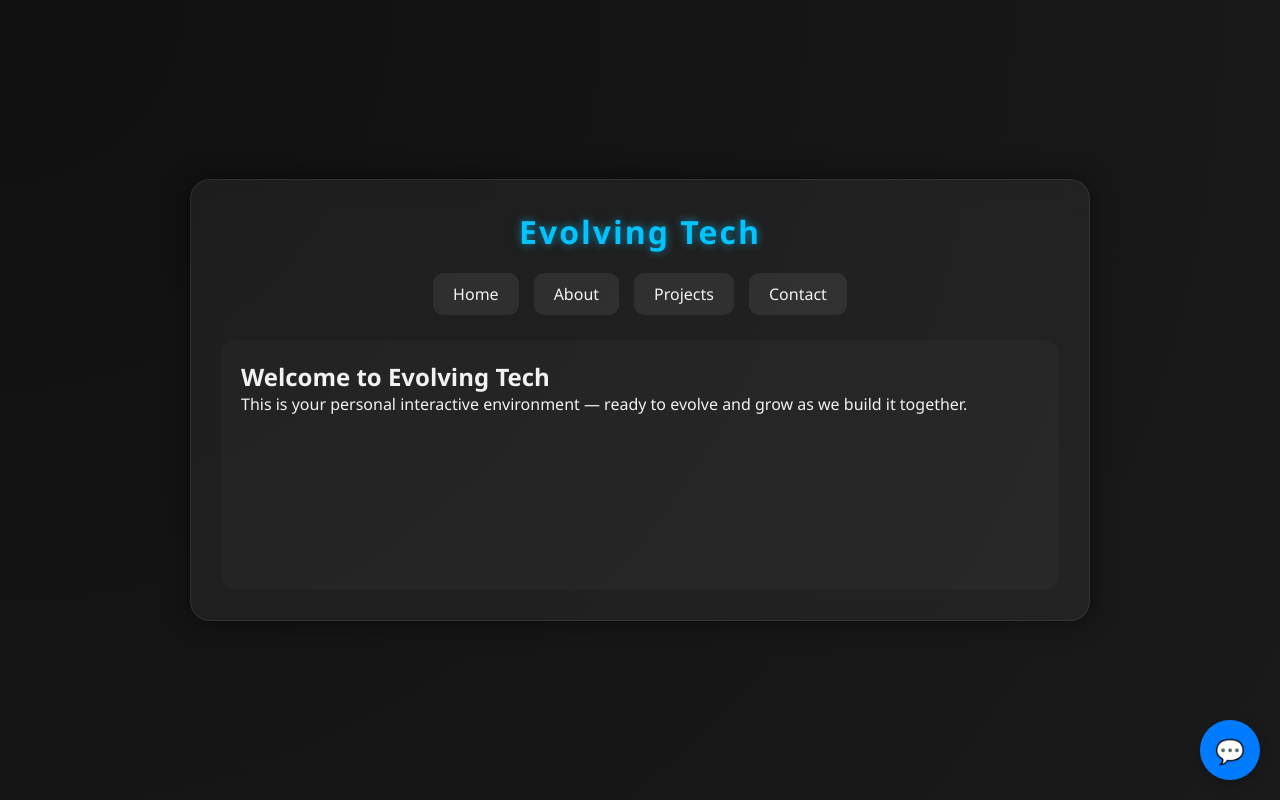
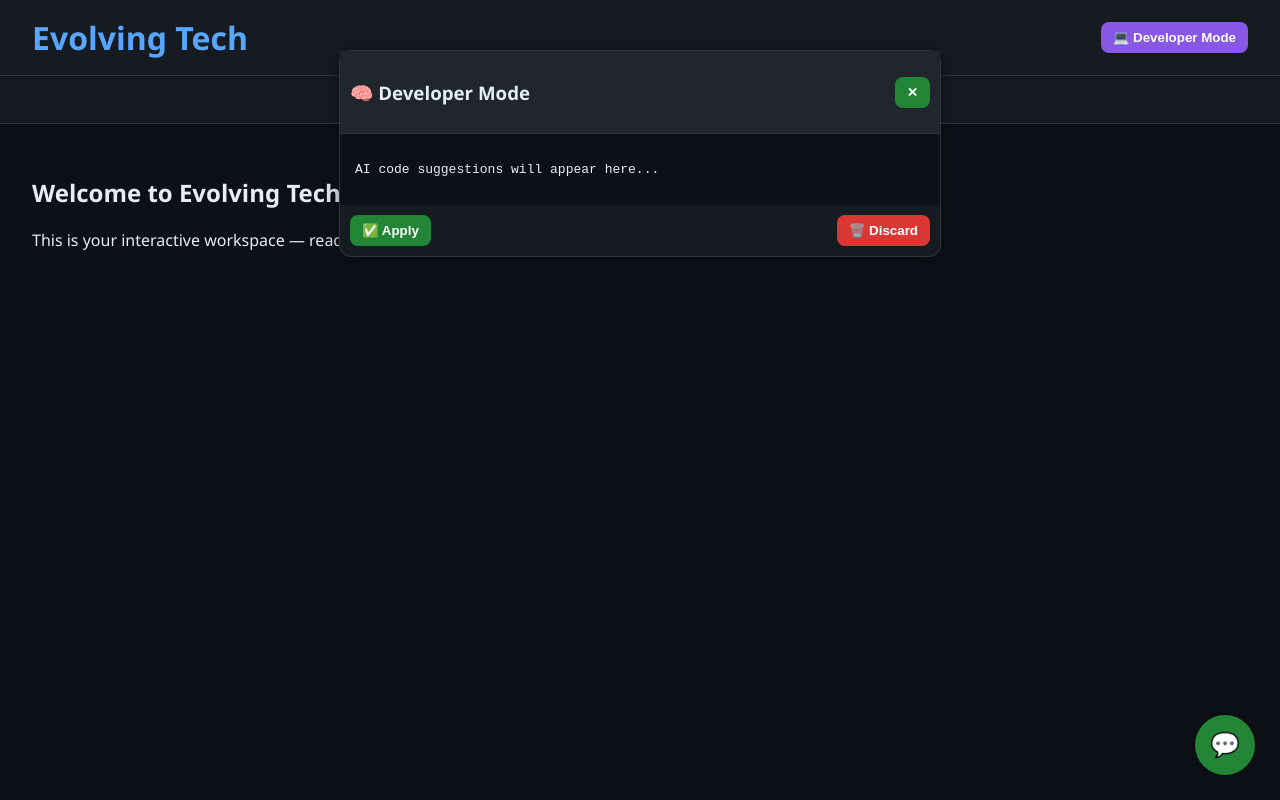
Before and after one commit to toxicvxp847-ux/EvolvingTech, a website: page index.html in a window 1280 px wide. Drawn offline with Linux system fonts and the light colour scheme.

Commit message:
Add Developer Mode UI to Evolving Tech

```diff
--- a/index.html
+++ b/index.html
@@ -1,3 +1,4 @@
+
 <!DOCTYPE html>
 <html lang="en">
 <head>
@@ -10,6 +11,7 @@
   <div id="app">
     <header>
       <h1>Evolving Tech</h1>
+      <button id="devModeToggle" class="dev-toggle">💻 Developer Mode</button>
     </header>
 
     <nav id="main-menu">
@@ -22,22 +24,12 @@
     <main id="content">
       <div id="home" class="section active">
         <h2>Welcome to Evolving Tech</h2>
-        <p>This is your personal interactive environment — ready to evolve and grow as we build it together.</p>
-      </div>
-
-      <div id="about" class="section">
-        <h2>About</h2>
-        <p>Evolving Tech is a self-developing workspace we’ll customize and expand step by step.</p>
+        <p>This is your interactive workspace — ready to evolve as we build together.</p>
       </div>
 
       <div id="projects" class="section">
         <h2>Projects</h2>
         <p>Future tools, apps, and experiments will appear here as we create them.</p>
-      </div>
-
-      <div id="contact" class="section">
-        <h2>Contact</h2>
-        <p>Later we can add forms, links, or integrations here.</p>
       </div>
     </main>
   </div>
@@ -60,6 +52,21 @@
     </div>
   </div>
 
+  <!-- Developer Mode Panel -->
+  <div id="devPanel" class="dev-panel hidden">
+    <div class="dev-header">
+      <h3>🧠 Developer Mode</h3>
+      <button id="closeDev">✕</button>
+    </div>
+    <div id="devOutput" class="dev-output">
+      <p class="system">AI code suggestions will appear here...</p>
+    </div>
+    <div class="dev-actions">
+      <button id="applyCode" class="apply-btn">✅ Apply</button>
+      <button id="discardCode" class="discard-btn">🗑️ Discard</button>
+    </div>
+  </div>
+
   <script src="script.js"></script>
 </body>
 </html>
--- a/style.css
+++ b/style.css
@@ -1,168 +1,164 @@
-/* ==== EVOLVING TECH - STYLE.CSS ==== */
-
-/* Basic Reset */
-* {
+body {
+  font-family: "Segoe UI", sans-serif;
+  background: #0d1117;
+  color: #e6edf3;
   margin: 0;
   padding: 0;
-  box-sizing: border-box;
-  font-family: "Segoe UI", Roboto, sans-serif;
 }
 
-body {
-  background: radial-gradient(circle at top left, #101010, #1a1a1a);
-  color: #f2f2f2;
+header {
   display: flex;
-  justify-content: center;
+  justify-content: space-between;
   align-items: center;
-  height: 100vh;
-  overflow: hidden;
+  padding: 1rem 2rem;
+  background: #161b22;
+  border-bottom: 1px solid #30363d;
 }
 
-/* App Container */
-#app {
-  background: rgba(255, 255, 255, 0.05);
-  backdrop-filter: blur(12px);
-  border: 1px solid rgba(255, 255, 255, 0.08);
-  border-radius: 20px;
-  box-shadow: 0 0 25px rgba(0, 0, 0, 0.5);
-  width: 80%;
-  max-width: 900px;
-  padding: 30px;
-  transition: all 0.3s ease;
+h1 {
+  margin: 0;
+  color: #58a6ff;
 }
 
-/* Header */
-header {
-  text-align: center;
-  margin-bottom: 20px;
+button {
+  cursor: pointer;
+  border: none;
+  border-radius: 8px;
+  padding: 8px 12px;
+  background: #238636;
+  color: #fff;
+  font-weight: bold;
+  transition: background 0.2s;
 }
 
-header h1 {
-  font-size: 2rem;
-  letter-spacing: 2px;
-  color: #00c3ff;
-  text-shadow: 0 0 8px rgba(0, 195, 255, 0.6);
+button:hover {
+  background: #2ea043;
 }
 
-/* Navigation */
+.dev-toggle {
+  background: #8957e5;
+}
+
 #main-menu {
   display: flex;
+  gap: 1rem;
   justify-content: center;
-  gap: 15px;
-  margin-bottom: 25px;
-}
-
-.menu-item {
-  background: rgba(255, 255, 255, 0.07);
-  border: none;
-  padding: 10px 20px;
-  color: #f2f2f2;
-  border-radius: 10px;
-  cursor: pointer;
-  font-size: 1rem;
-  transition: all 0.25s ease;
-}
-
-.menu-item:hover {
-  background: rgba(0, 195, 255, 0.2);
-  color: #00c3ff;
-  transform: scale(1.05);
-}
-
-/* Content Sections */
-#content {
-  background: rgba(255, 255, 255, 0.02);
-  border-radius: 15px;
-  padding: 20px;
-  min-height: 250px;
-  transition: all 0.3s ease;
+  background: #161b22;
+  padding: 0.5rem;
+  border-bottom: 1px solid #30363d;
 }
 
 .section {
   display: none;
+  padding: 2rem;
 }
 
 .section.active {
   display: block;
-  animation: fadeIn 0.5s ease;
 }
 
-/* Animations */
-@keyframes fadeIn {
-  from { opacity: 0; transform: translateY(10px); }
-  to { opacity: 1; transform: translateY(0); }
-}
+/* Chat Styles */
 .chat-btn {
   position: fixed;
-  bottom: 20px;
-  right: 20px;
-  background-color: #007bff;
-  color: white;
-  border: none;
+  bottom: 25px;
+  right: 25px;
+  background: #238636;
   border-radius: 50%;
   width: 60px;
   height: 60px;
   font-size: 24px;
-  cursor: pointer;
-  box-shadow: 0 4px 12px rgba(0, 0, 0, 0.2);
-  transition: background 0.3s ease;
-}
-.chat-btn:hover {
-  background-color: #0056b3;
+  box-shadow: 0 0 10px rgba(0,0,0,0.4);
 }
 
 .chat-box {
   position: fixed;
-  bottom: 90px;
-  right: 20px;
-  width: 300px;
-  background: #1c1f25;
-  color: white;
+  bottom: 100px;
+  right: 25px;
+  background: #161b22;
+  border: 1px solid #30363d;
+  width: 340px;
+  height: 420px;
   border-radius: 12px;
-  box-shadow: 0 4px 12px rgba(0, 0, 0, 0.4);
   display: flex;
   flex-direction: column;
-  overflow: hidden;
+}
+
+.chat-header {
+  display: flex;
+  justify-content: space-between;
+  align-items: center;
+  padding: 10px;
+  background: #21262d;
+  border-bottom: 1px solid #30363d;
+}
+
+.chat-messages {
+  flex: 1;
+  overflow-y: auto;
+  padding: 10px;
+}
+
+.chat-input {
+  display: flex;
+  padding: 10px;
+  border-top: 1px solid #30363d;
+}
+
+.chat-input input {
+  flex: 1;
+  padding: 8px;
+  border-radius: 6px;
+  border: none;
+  outline: none;
 }
 
 .hidden {
   display: none;
 }
 
-.chat-header {
-  background: #007bff;
-  color: white;
-  padding: 10px;
+/* Developer Mode Panel */
+.dev-panel {
+  position: fixed;
+  top: 50px;
+  left: 50%;
+  transform: translateX(-50%);
+  width: 600px;
+  background: #161b22;
+  border: 1px solid #30363d;
+  border-radius: 12px;
+  box-shadow: 0 0 20px rgba(0,0,0,0.4);
+  display: flex;
+  flex-direction: column;
+}
+
+.dev-header {
   display: flex;
   justify-content: space-between;
   align-items: center;
-  font-weight: bold;
+  padding: 10px;
+  background: #21262d;
+  border-bottom: 1px solid #30363d;
 }
 
-.chat-messages {
+.dev-output {
   flex: 1;
-  padding: 10px;
+  padding: 15px;
+  font-family: monospace;
+  background: #0d1117;
+  color: #e6edf3;
   overflow-y: auto;
-  max-height: 250px;
 }
 
-.chat-input {
+.dev-actions {
   display: flex;
-  border-top: 1px solid #333;
+  justify-content: space-between;
+  padding: 10px;
 }
 
-.chat-input input {
-  flex: 1;
-  border: none;
-  padding: 10px;
-  background: #2a2f38;
-  color: white;
+.apply-btn {
+  background: #238636;
 }
 
-.chat-input button {
-  background: #007bff;
-  border: none;
-  color: white;
-  padding: 10px 15px;
-  cursor: pointer;
+.discard-btn {
+  background: #da3633;
 }
```
